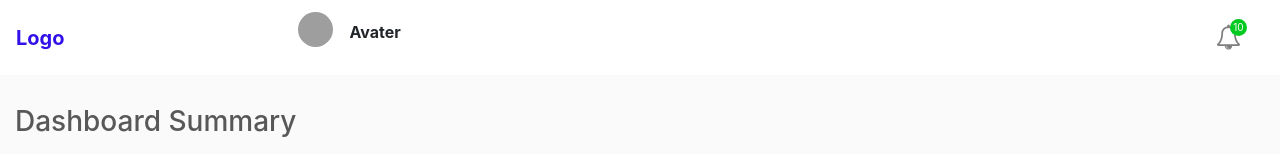
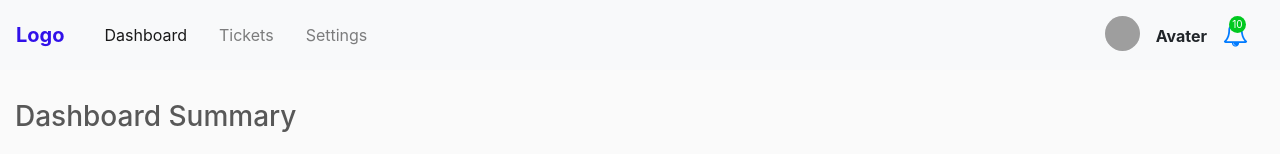
Before and after one commit to MuhRehman/Support-Portal-Bellmedex, a React (Create React App) app: page / in a window 1280 px wide. Shown: the top 154 px of the page. Built offline with nearby package versions, Linux system fonts and the light colour scheme; no server answers; grey boxes are pictures that could not be loaded.

Commit message:
navbar styling

```diff
--- a/src/Components/StatusComp.jsx
+++ b/src/Components/StatusComp.jsx
@@ -8,6 +8,28 @@
 
       const [error, setError] = useState(null);
       const [loading, setLoading] = useState(true);
+
+      const dataStatus1 = [
+        {
+         id: "e1",
+        title: "Toilet Paper",
+        amount: 94.12,
+        date: new Date(2020, 7, 14),
+        },
+        { id: "e2", title: "New TV", amount: 799.49, date: new Date(2021, 2, 12) },
+        {
+        id: "e3",
+        title: "Car Insurance",
+        amount: 294.67,
+        date: new Date(2021, 2, 28),
+        },
+        {
+        id: "e4",
+        title: "New Desk (Wooden)",
+        amount: 450,
+        date: new Date(2021, 5, 12),
+         },
+         ];
 
 
     useEffect(() => {
--- a/src/Pages/Dashboard.jsx
+++ b/src/Pages/Dashboard.jsx
@@ -26,9 +26,6 @@ export default function Dashboard() {
         setData(response.data);
 		console.log(response.data);
 
-		const response2 = await axios.get('https://tms-api.providerscredentialing.com/api/Dashboard/GetTasksByPriority');
-        setDataPriority(response2.data);
-		console.log("DataPriority: ", response2.data);
 
       } catch (error) {
         setError(error.message);
@@ -52,91 +49,56 @@ export default function Dashboard() {
 
 <header>
 
-
-
-
-
-{/* <div class="navigation-wrap bg-light start-header start-style">
-		<div class="container">
-			<div class="row">
-				<div class="col-12">
-					<nav class="navbar navbar-expand-md navbar-light">
-
-
-
+<nav class="navbar navbar-expand-lg navbar-light bg-light">
+  <a class="navbar-brand" href="#">Logo</a>
   <button class="navbar-toggler" type="button" data-toggle="collapse" data-target="#navbarSupportedContent" aria-controls="navbarSupportedContent" aria-expanded="false" aria-label="Toggle navigation">
     <span class="navbar-toggler-icon"></span>
   </button>
 
   <div class="collapse navbar-collapse" id="navbarSupportedContent">
-							<ul class="navbar-nav ml-auto py-4 py-md-0">
-
-								<li class="nav-item pl-4 pl-md-0 ml-0 ml-md-4">
-									<a class="nav-link" href="#">Portfolio</a>
+    <ul class="navbar-nav mr-auto">
+      <li class="nav-item active">
+        <a class="nav-link ml-3" href="#">Dashboard <span class="sr-only">(current)</span></a>
       </li>
-								<li class="nav-item pl-4 pl-md-0 ml-0 ml-md-4">
-									<a class="nav-link" href="#">Agency</a>
+      <li class="nav-item">
+        <a class="nav-link ml-3" href="#"> Tickets</a>
       </li>
-
-								<li class="nav-item pl-4 pl-md-0 ml-0 ml-md-4">
-									<a class="nav-link" href="#">Journal</a>
-								</li>
-								<li class="nav-item pl-4 pl-md-0 ml-0 ml-md-4">
-									<a class="nav-link" href="#">Contact</a>
+      {/* <li class="nav-item dropdown">
+        <a class="nav-link dropdown-toggle" href="#" role="button" data-toggle="dropdown" aria-expanded="false">
+          Dropdown
+        </a>
+        <div class="dropdown-menu">
+          <a class="dropdown-item" href="#">Action</a>
+          <a class="dropdown-item" href="#">Another action</a>
+          <div class="dropdown-divider"></div>
+          <a class="dropdown-item" href="#">Something else here</a>
+        </div>
+      </li> */}
+      <li class="nav-item">
+        <a class="nav-link ml-3">Settings		</a>
       </li>
     </ul>
-						</div>
-
-					</nav>
-				</div>
-			</div>
-		</div>
-	</div> */}
-	<nav class="navbar navbar-expand-lg navbar-light bg-white custom-nav">
-		{/* <i class="fa fa-bars mobile-menu"></i>	 */}
- 		 <a class="navbar-brand" href="#">Logo</a>
-		  	<form class="form-inline search-form">
-		  		{/* <i class="fa fa-search"></i>
-		      <input class="form-control " type="search" placeholder="Search..."/> */}
-			  <ul>
+    <form class="form-inline my-2 my-lg-0">
 	<div class="d-flex">
 			        <a class="nav-link user-prfile" href="#">
 			        	<img src="https://avatar.iran.liara.run/public" alt=""/>
 			        </a>
 					<div className='mt-3 font-weight-bold'>Avater</div>
-							    </div>
 
-			  </ul>
-		    </form>
-		    <ul class="navbar-nav ml-auto mt-2 mt-lg-0">
-			     <li class="drop">
 					<a class="nav-link bell-icon-badge" href="#">
 			        	<i class="fa fa-bell-o" aria-hidden="true"></i>
 			        	<span class="bell-badge">10</span>
 			        </a>
+							    </div>
 
-				      <ul class="drop-menu">
-				        <li><a href="#">Art</a></li>
-				        <li><a href="">Coding</a></li>
-				        <li><a href="">Design</a></li>
-				        <li><a href="">Web Development</a></li>
-				    </ul>
-				</li>
 
-			    <li class="nav-item">
-			        {/* <a class="nav-link user-prfile" href="#">
-			        	<img src="https://avatar.iran.liara.run/public" alt=""/>
-			        </a> */}
-			    </li>
+    </form>
+  </div>
+</nav>
 
-				{/* <li class="nav-item pl-4 pl-md-0 ml-0 ml-md-4">
-									<a class="nav-link" href="#">Journal</a>
-								</li>
-								<li class="nav-item pl-4 pl-md-0 ml-0 ml-md-4">
-									<a class="nav-link" href="#">Contact</a>
-								</li> */}
-		</ul>
-	</nav>
+
+
+
 </header>
 
 <div class="container-fluid">
@@ -286,6 +248,8 @@ export default function Dashboard() {
 		</main>
 	</div>
 </div>
+
+
     </>
   )
 }
```
Lines whose indentation alone changed are shown as unchanged.
